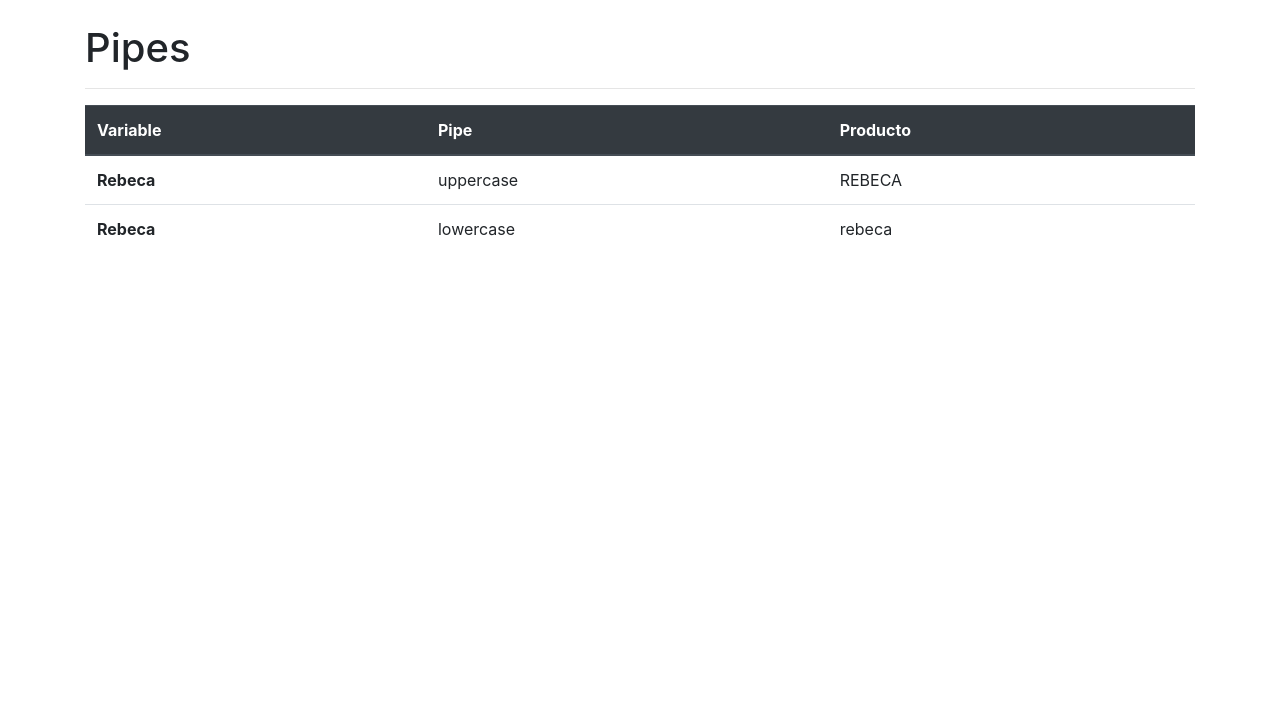
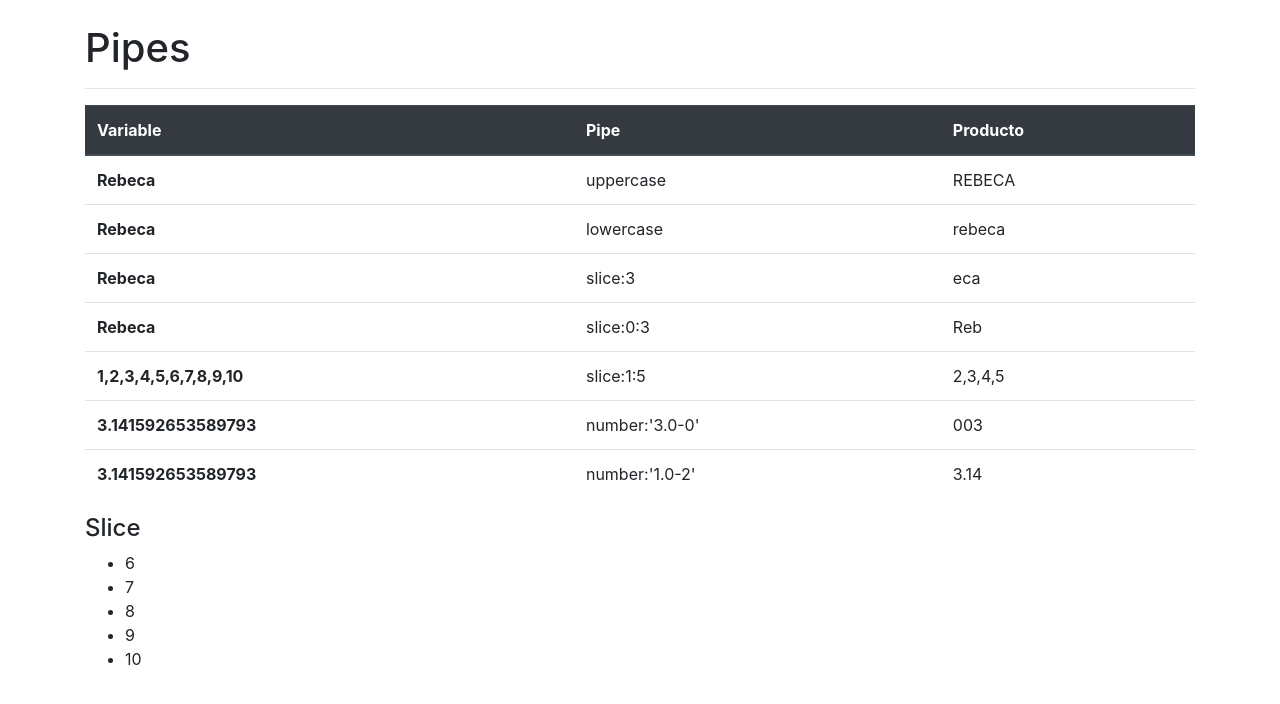
Before and after one commit to RebecaAunon/pipes, an Angular app: page / in a window 1280 px wide. Shown: the top 704 px of the page. Built offline with nearby package versions, Linux system fonts and the light colour scheme.

Commit message:
pipes number

```diff
--- a/src/app/app.component.html
+++ b/src/app/app.component.html
@@ -21,6 +21,36 @@
                 <td>lowercase</td>
                 <td>{{ nombre | lowercase }}</td>
             </tr>
+            <tr>
+                <th>{{ nombre }}</th>
+                <td>slice:3</td>
+                <td>{{ nombre | slice:3 }}</td>
+            </tr>
+            <tr>
+                <th>{{ nombre }}</th>
+                <td>slice:0:3</td>
+                <td>{{ nombre | slice:0:3 }}</td>
+            </tr>
+            <tr>
+                <th>{{ arreglo }}</th>
+                <td>slice:1:5</td>
+                <td>{{ arreglo | slice:1:5 }}</td>
+            </tr>
+            <tr>
+                <th>{{ PI }}</th>
+                <td>number:'3.0-0'</td>
+                <td>{{ PI | number:'3.0-0' }}</td>
+            </tr>
+            <tr>
+                <th>{{ PI }}</th>
+                <td>number:'1.0-2'</td>
+                <td>{{ PI | number:'1.0-2' }}</td>
+            </tr>
         </tbody>
     </table>
+    <h4>Slice</h4>
+    <ul>
+        <li *ngFor="let item of arreglo | slice:5:20">{{ item }}</li>
+    </ul>
+
 </div>
--- a/src/app/app.component.ts
+++ b/src/app/app.component.ts
@@ -7,4 +7,6 @@ import { Component } from '@angular/core';
 })
 export class AppComponent {
   nombre = "Rebeca";
+  arreglo = [1, 2, 3, 4, 5, 6, 7, 8, 9, 10];
+  PI = Math.PI;
 }
```
